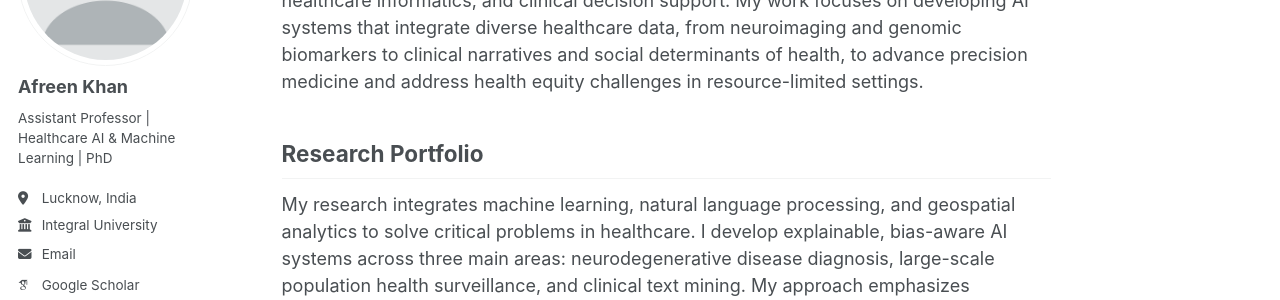
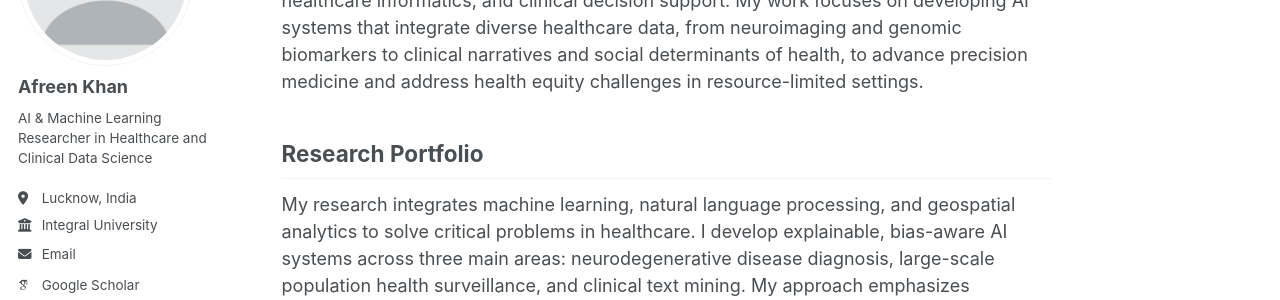
Before and after one commit to afreen-kh/afreen-kh.github.io, a Jekyll site: the page built from _pages/about.md, in a window 1280 px wide. Shown: the part 208-508 px from the top of the page. Built offline with Jekyll 4.4.1, drawn with Linux system fonts in a browser that asks for light colours; some web fonts are replaced; a script that is not in the unit is left out.

Commit message:
Update _config.yml

```diff
--- a/_config.yml
+++ b/_config.yml
@@ -25,7 +25,7 @@ author:
   avatar           : "profile.png"
   name             : "Afreen Khan"
   pronouns         :
-  bio              : "Assistant Professor | Healthcare AI & Machine Learning | PhD"
+  bio              : "AI & Machine Learning Researcher in Healthcare and Clinical Data Science"
   location         : "Lucknow, India"
   employer         : "Integral University"
   uri              : # URL
```
